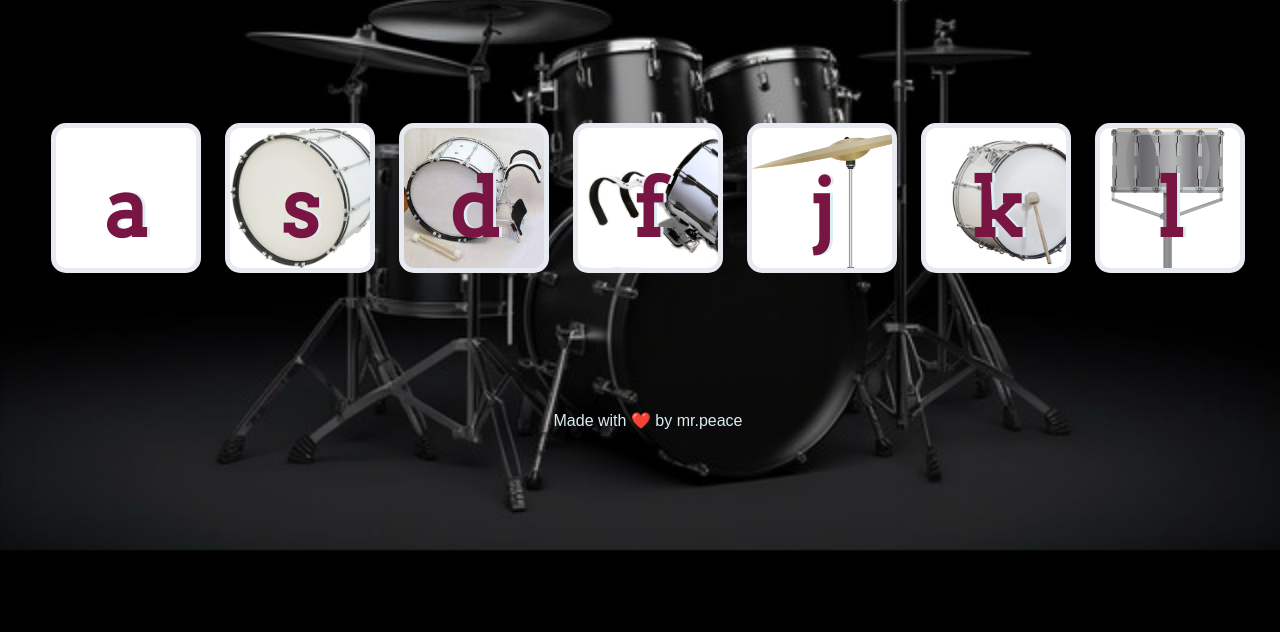
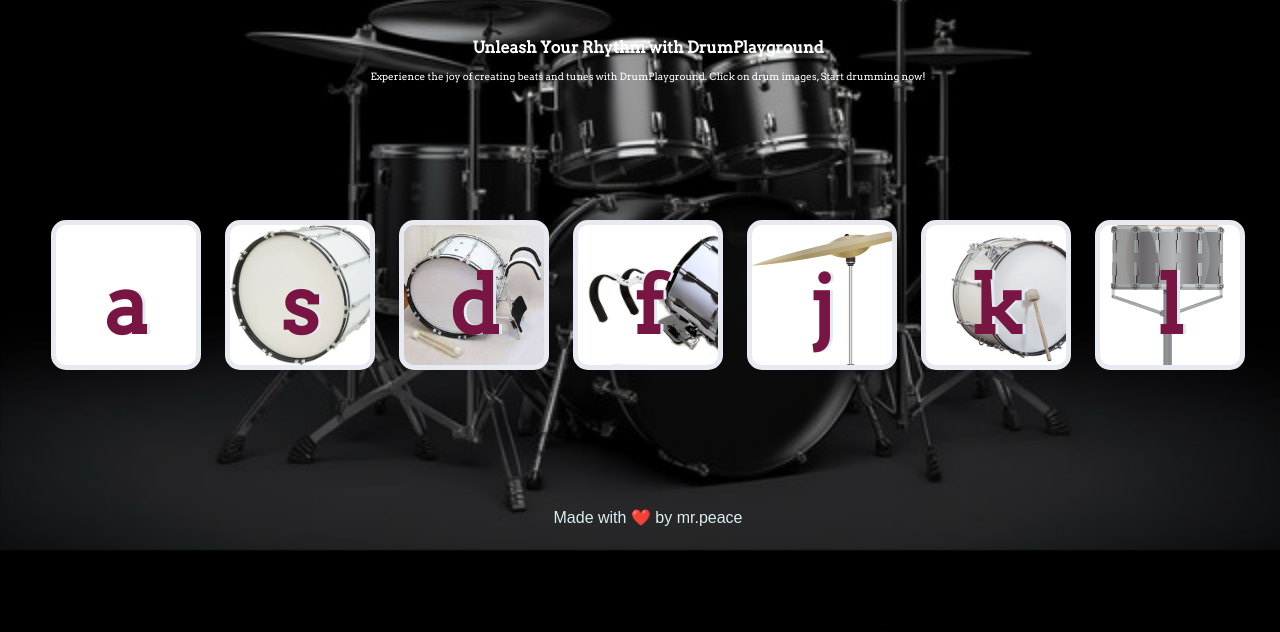
Before and after one commit to mrpeace07/drumbeatz, a plain HTML site: page index.html in a window 1280 px wide. Shown: the part 168-800 px from the top of the page. Drawn offline with Linux system fonts and the light colour scheme.

Commit message:
index.html

```diff
--- a/index.html
+++ b/index.html
@@ -11,6 +11,9 @@
 <body>
 
   <h1 id="title">Drum 🥁 Kit</h1>
+   <h2 id="desc">Unleash Your Rhythm with DrumPlayground</h2>
+<p>Experience the joy of creating beats and tunes with DrumPlayground. Click on drum images,  Start drumming now!</p>
+
   <div class="set">
     <button class="a drum">a</button>
     <button class="s drum">s</button>
```
